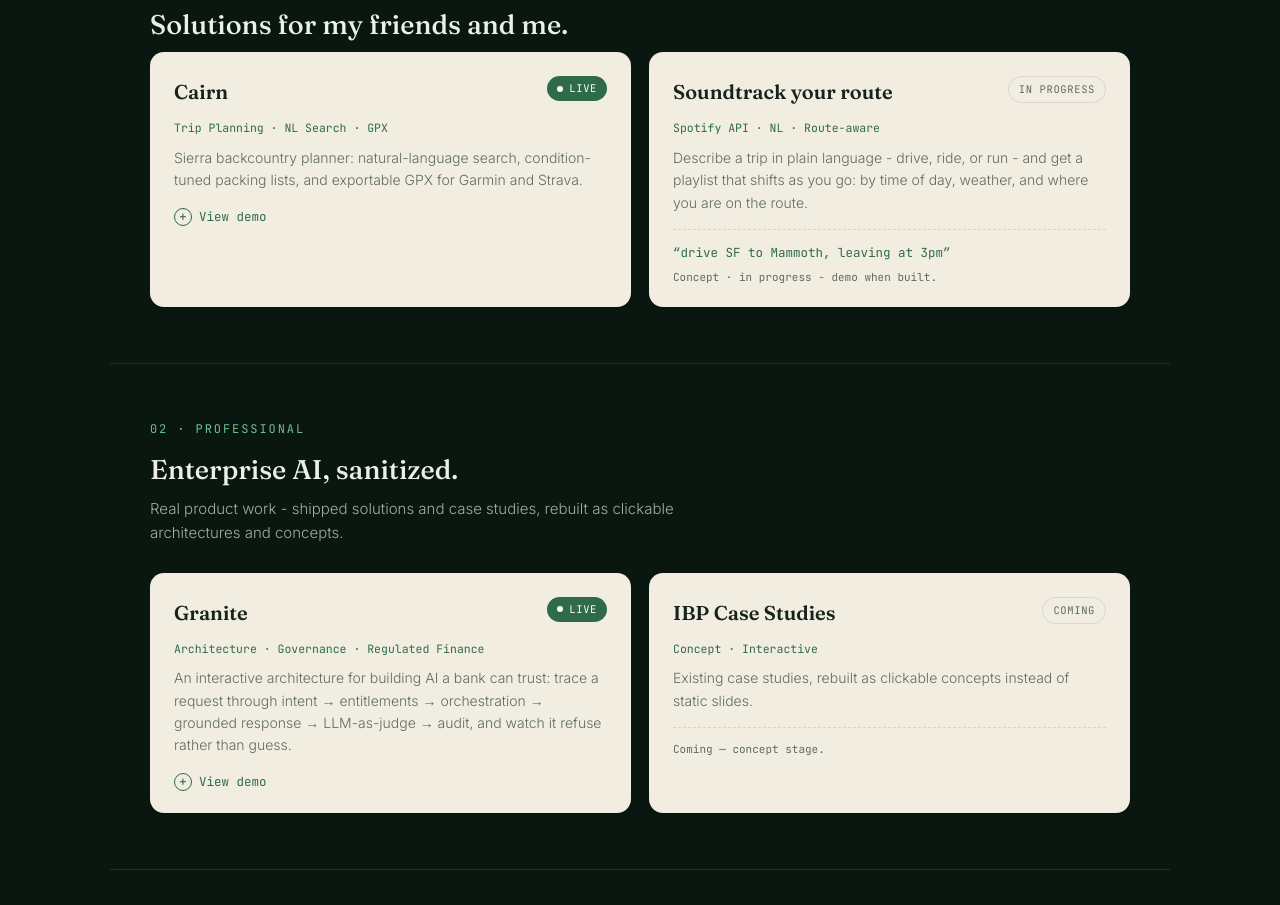
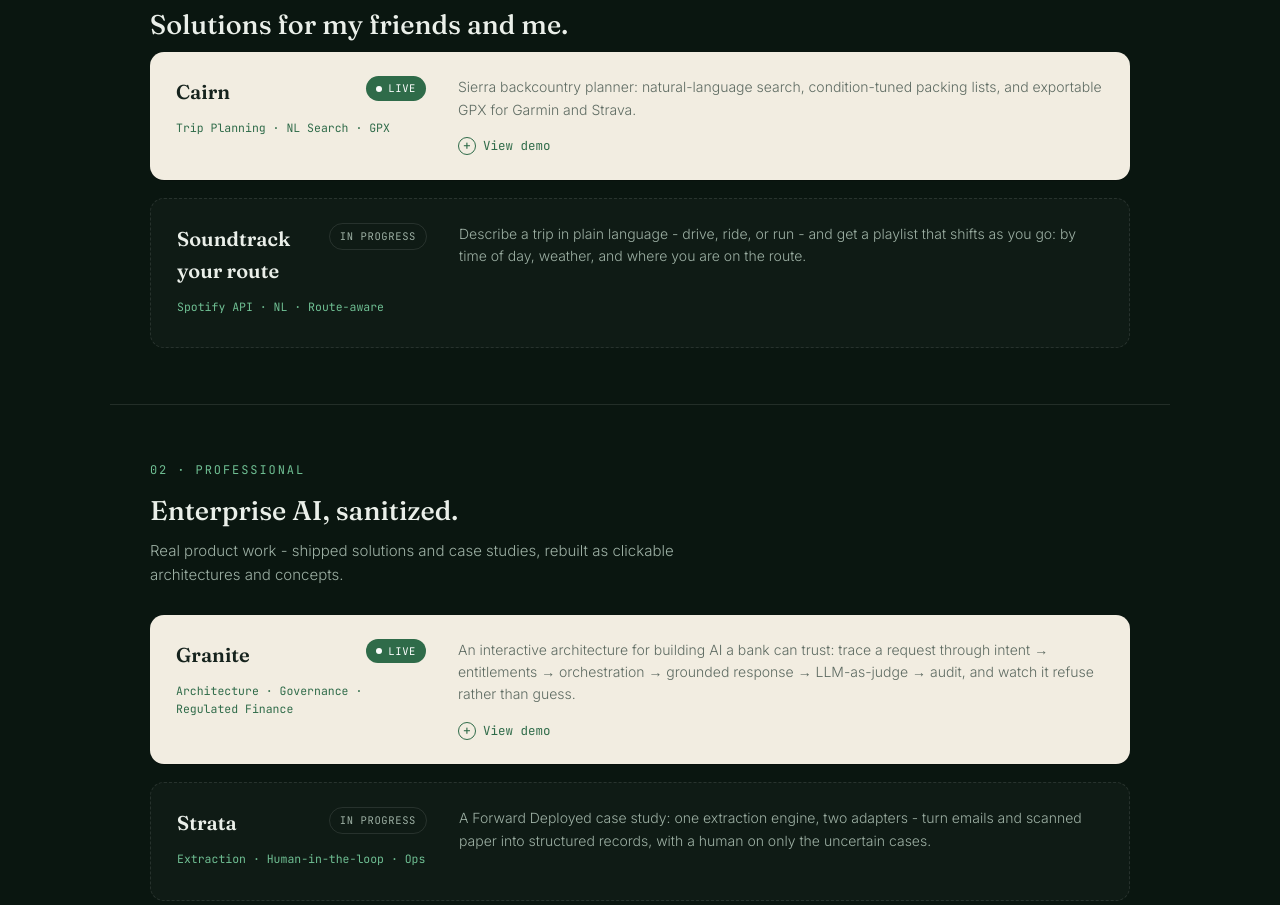
Before and after one commit to michaelcerpa/Portfolio, a plain HTML site: page index.html in a window 1280 px wide. Shown: the part 943-1848 px from the top of the page. Drawn offline with Linux system fonts and the light colour scheme.

Commit message:
Restack project cards as full-width horizontal rows
Live cards keep the cream surface + expandable demo; in-progress cards
drop to a muted ghost surface so shipped vs roadmap reads at a glance.
Removes the redundant concept/status strip and renames the card to Cairn.

Co-Authored-By: Claude Opus 4.8 <noreply@anthropic.com>

```diff
--- a/content.js
+++ b/content.js
@@ -82,11 +82,12 @@ const PROJECTS = [
   },
   {
     section:"professional",
-    title:"IBP Case Studies",
-    cats:"Concept · Interactive",
-    status:{ label:"Coming", kind:"soon" },
-    blurb:"Existing case studies, rebuilt as clickable concepts instead of static slides.",
-    demo:{ type:"preview", note:"Coming — concept stage." },
+    title:"Strata",
+    cats:"Extraction · Human-in-the-loop · Ops",
+    status:{ label:"In progress", kind:"soon" },
+    blurb:"A Forward Deployed case study: one extraction engine, two adapters - turn emails and scanned paper into structured records, with a human on only the uncertain cases.",
+    demo:{ type:"preview", query:"one engine, two adapters",
+           note:"Forward Deployed case study · demo when deployed." },
   },
 ];
 
--- a/main.js
+++ b/main.js
@@ -46,27 +46,36 @@
 
   function renderProjects(sectionId) {
     const grid = el(`<div class="grid"></div>`);
-    PROJECTS.filter(p => p.section === sectionId).forEach(p => grid.appendChild(renderCard(p)));
+    // Live cards first (bright cream, top row); in-progress cards drop below
+    // as full-width "roadmap" strips — see renderCard + .card.soon in styles.css.
+    PROJECTS.filter(p => p.section === sectionId)
+      .sort((a, b) => (a.status.kind === "live" ? 0 : 1) - (b.status.kind === "live" ? 0 : 1))
+      .forEach(p => grid.appendChild(renderCard(p)));
     return grid;
   }
 
   function renderCard(p) {
-    const kind = p.status.kind === "live" ? "live" : "soon";
-    const dot  = p.status.kind === "live" ? `<span class="dot"></span>` : "";
-    const card = el(`<article class="card">
-        <div class="top"><h3>${esc(p.title)}</h3><span class="tag ${kind}">${dot}${esc(p.status.label)}</span></div>
-        ${p.cats ? `<div class="cats">${esc(p.cats)}</div>` : ""}
-        <p>${p.blurb}</p>
+    // Every card is a full-width horizontal row: head column (title/tag/cats)
+    // on the left, body on the right. Live = cream + expandable demo;
+    // in-progress = muted ghost surface (.soon). Demo strip spans full width.
+    const live = p.status.kind === "live";
+    const dot  = live ? `<span class="dot"></span>` : "";
+    const tag  = `<span class="tag ${live ? "live" : "soon"}">${dot}${esc(p.status.label)}</span>`;
+
+    const card = el(`<article class="card${live ? "" : " soon"}">
+        <div class="card-head">
+          <div class="top"><h3>${esc(p.title)}</h3>${tag}</div>
+          ${p.cats ? `<div class="cats">${esc(p.cats)}</div>` : ""}
+        </div>
+        <div class="card-body"><p>${p.blurb}</p></div>
       </article>`);
-    if (p.demo && p.demo.type === "iframe") {
-      card.appendChild(el(`<div class="more"><span class="plus">+</span><span class="more-label">View demo</span></div>`));
+
+    if (live && p.demo && p.demo.type === "iframe") {
+      card.querySelector(".card-body").appendChild(
+        el(`<div class="more"><span class="plus">+</span><span class="more-label">View demo</span></div>`));
       const demo = el(`<div class="demo"></div>`);
       demo.appendChild(renderDemo(p.demo));
       card.appendChild(demo);
-    } else if (p.demo) {
-      // WIP / concept card: compact strip, no expandable demo
-      const q = p.demo.query ? `<div class="wip-q">${esc(p.demo.query)}</div>` : "";
-      card.appendChild(el(`<div class="wip">${q}<div class="wip-note">${esc(p.demo.note || "Concept · in progress")}</div></div>`));
     }
     return card;
   }
--- a/styles.css
+++ b/styles.css
@@ -83,10 +83,14 @@ section.block{padding-top:56px;padding-bottom:56px;border-top:1px solid var(--ru
 .prose em{color:var(--ink);font-style:normal}
 
 /* ---------- project cards (CREAM) ---------- */
-.grid{display:grid;grid-template-columns:1fr 1fr;gap:18px}
-@media(max-width:760px){.grid{grid-template-columns:1fr}}
+.grid{display:flex;flex-direction:column;gap:18px}
+/* each card is a horizontal row: head column (title/tag/cats) | body */
 .card{background:var(--cream);color:var(--on-cream);border-radius:14px;
-      padding:24px 24px 20px;box-shadow:0 1px 0 rgba(0,0,0,.25)}
+      padding:24px 26px 22px;box-shadow:0 1px 0 rgba(0,0,0,.25);
+      display:grid;grid-template-columns:minmax(180px,250px) 1fr;column-gap:32px;align-items:start}
+.card-body{min-width:0}
+.demo{grid-column:1 / -1}
+@media(max-width:680px){.card{grid-template-columns:1fr;row-gap:14px}}
 .card .top{display:flex;justify-content:space-between;align-items:start;gap:12px}
 .card h3{font-family:var(--serif);font-weight:600;font-size:20px;color:var(--on-cream)}
 .tag{font-family:var(--mono);font-size:10.5px;letter-spacing:.06em;text-transform:uppercase;
@@ -130,10 +134,14 @@ section.block{padding-top:56px;padding-bottom:56px;border-top:1px solid var(--ru
 .preview .pill{display:inline-block;background:var(--accent-deep);color:#fff;font-family:var(--mono);
      font-size:12px;padding:6px 12px;border-radius:8px;margin:3px 4px 3px 0}
 .preview .note{font-family:var(--mono);font-size:11px;color:var(--on-cream-soft);margin-top:12px}
-/* compact WIP / concept strip (non-live cards) */
-.wip{margin-top:15px;border-top:1px dashed var(--rule-c);padding-top:13px}
-.wip-q{font-family:var(--mono);font-size:12.5px;color:var(--accent-deep);margin-bottom:6px}
-.wip-note{font-family:var(--mono);font-size:11px;color:var(--on-cream-soft)}
+/* in-progress card: same horizontal layout, muted ghost surface so it reads
+   as not-yet-built — distinct from the bright cream live cards */
+.card.soon{background:rgba(255,255,255,.025);color:var(--ink-soft);
+  border:1px dashed var(--rule-d);box-shadow:none}
+.card.soon h3{color:var(--ink)}
+.card.soon .cats{color:var(--accent)}
+.card.soon p{color:var(--ink-soft)}
+.card.soon .tag.soon{color:var(--ink-soft);border-color:var(--rule-d)}
 
 /* ---------- PERSONAL: photo flip cards ---------- */
 .photos{display:grid;grid-template-columns:repeat(3,1fr);gap:18px}
```
